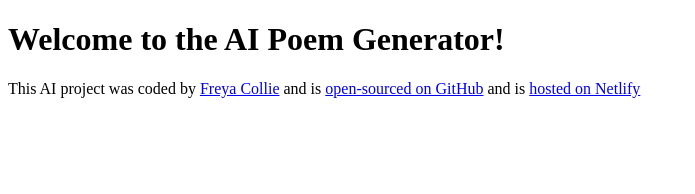
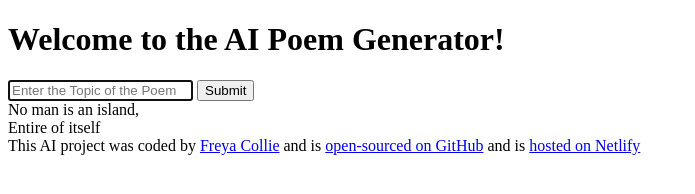
Before and after one commit to Amel-coder-dot/AI-Poems-Project, a plain HTML site: page index.html in a window 1280 px wide. Shown: the whole page, without its empty margins (0-695 px from the left). Drawn offline with Linux system fonts and the light colour scheme.

Commit message:
Added the basic HTML Structure

```diff
--- a/index.html
+++ b/index.html
@@ -7,7 +7,27 @@
     <title>AI Poem Generator</title>
   </head>
   <body>
-    <h1>Welcome to the AI Poem Generator!</h1>
+    <header>
+      <h1>Welcome to the AI Poem Generator!</h1>
+    </header>
+
+    <main>
+      <form>
+        <input
+          type="text"
+          placeholder="Enter the Topic of the Poem"
+          autofocus
+          required
+          autocomplete="off"
+        />
+        <input type="submit" />
+      </form>
+      <div>
+        No man is an island,
+        <br />
+        Entire of itself
+      </div>
+    </main>
 
     <footer>
       This AI project was coded by
```
